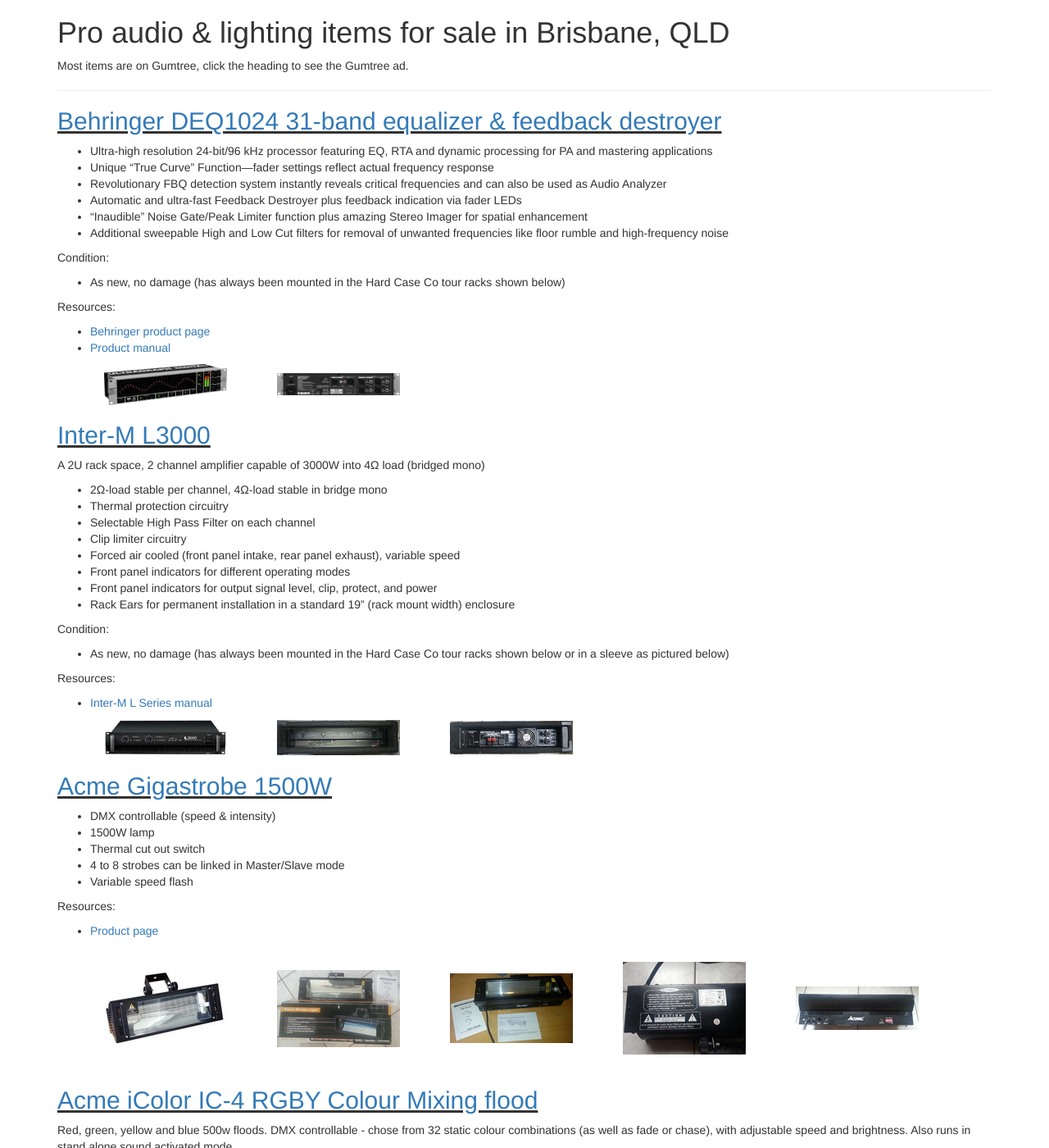
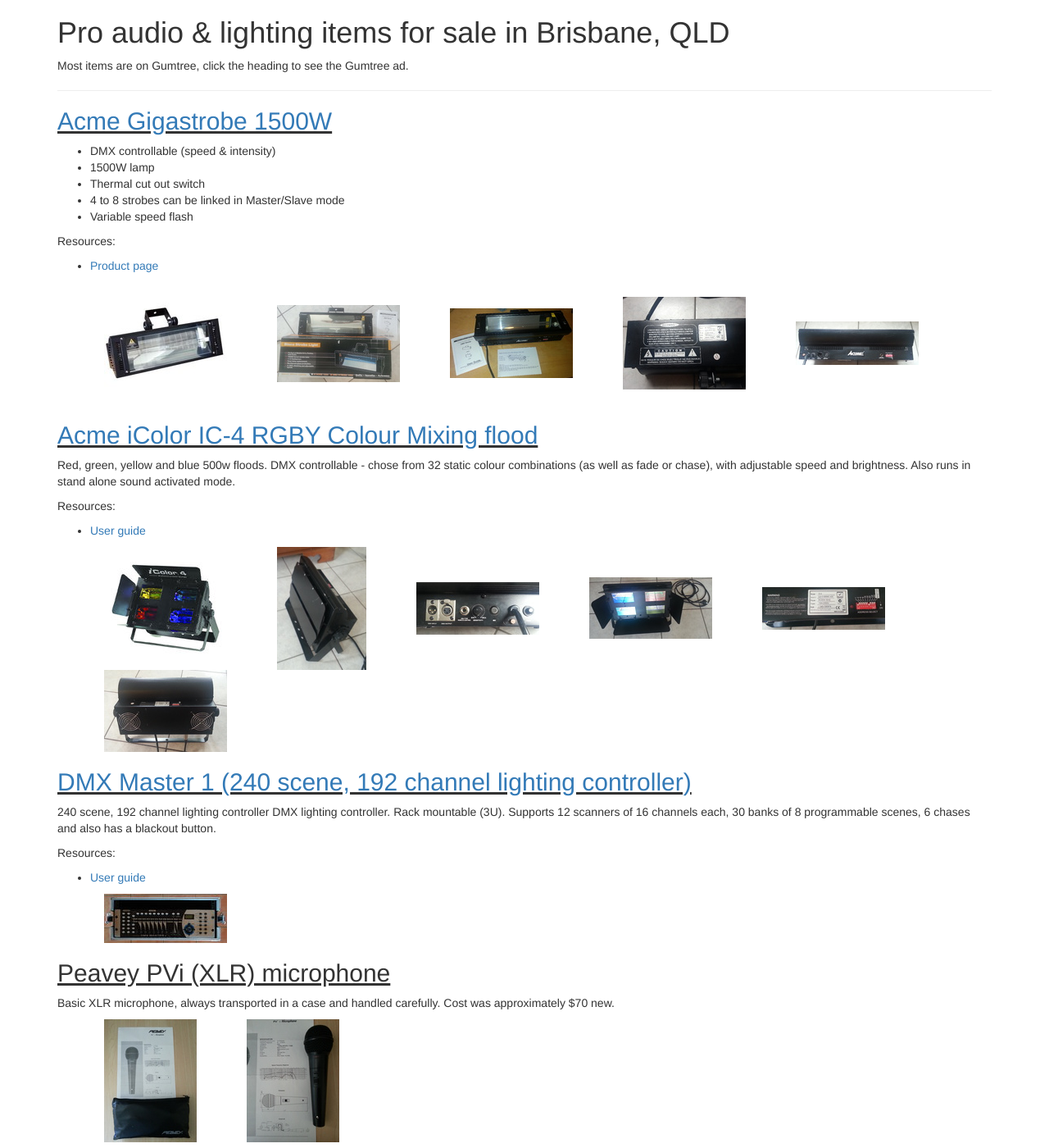
Before and after one commit to mdjnewman/av-gear-sale, a Jekyll site: the page built from index.md, in a window 1280 px wide and 1400 px high. Shown: the whole window at 82% size. Built offline with Jekyll 4.4.1, drawn with Linux system fonts in a browser that asks for light colours; nearby versions of some CDN libraries; Markdown is read by kramdown in place of the engine named in the settings; comment, search, counter and statistics services are not loaded.

Commit message:
Removing L3000 & DEQ1024

```diff
--- a/index.md
+++ b/index.md
@@ -9,56 +9,6 @@
 Most items are on Gumtree, click the heading to see the Gumtree ad.
 
 <hr/>
-
-## [Behringer DEQ1024 31-band equalizer & feedback destroyer](http://www.gumtree.com.au/s-ad/toowong/dj-gear-lighting/behringer-deq1024-31-band-equalizer-feedback-destroyer/1091829800)
-
-- Ultra-high resolution 24-bit/96 kHz processor featuring EQ, RTA and dynamic processing for PA and mastering applications
-- Unique “True Curve” Function—fader settings reflect actual frequency response
-- Revolutionary FBQ detection system instantly reveals critical frequencies and can also be used as Audio Analyzer
-- Automatic and ultra-fast Feedback Destroyer plus feedback indication via fader LEDs
-- "Inaudible" Noise Gate/Peak Limiter function plus amazing Stereo Imager for spatial enhancement
-- Additional sweepable High and Low Cut filters for removal of unwanted frequencies like floor rumble and high-frequency noise
-
-Condition:
-
-- As new, no damage (has always been mounted in the Hard Case Co tour racks shown below)
-
-Resources:
-
-* [Behringer product page](http://www.behringer.com/EN/Products/DEQ1024.aspx)
-* [Product manual](assets/manuals/Behringer DEQ1024 (manual).pdf)
-
-<p>
-{% include image.html filename="DEQ1024-Left.png" rel="DEQ1024" %}
-{% include image.html filename="DEQ1024-Rear.png" rel="DEQ1024" %}
-</p>
-
-## [Inter-M L3000](http://www.gumtree.com.au/s-ad/toowong/dj-gear-lighting/inter-m-l3000-3000w-power-amp-/1091726851)
-
-A 2U rack space, 2 channel amplifier capable of 3000W into 4Ω load (bridged mono)
-
-- 2Ω-load stable per channel, 4Ω-load stable in bridge mono
-- Thermal protection circuitry
-- Selectable High Pass Filter on each channel
-- Clip limiter circuitry
-- Forced air cooled (front panel intake, rear panel exhaust), variable speed
-- Front panel indicators for different operating modes
-- Front panel indicators for output signal level, clip, protect, and power
-- Rack Ears for permanent installation in a standard 19” (rack mount width) enclosure
-
-Condition:
-
-- As new, no damage (has always been mounted in the Hard Case Co tour racks shown below or in a sleeve as pictured below)
-
-Resources:
-
-* [Inter-M L Series manual](assets/manuals/Inter-M L Series (manual).pdf)
-
-<p>
-{% include image.html filename="l3000-front.jpg" rel="L3000" %}
-{% include image.html filename="l3000-racked-front.jpg" rel="L3000" %}
-{% include image.html filename="l3000-racked-rear.jpg" rel="L3000" %}
-</p>
 
 ## [Acme Gigastrobe 1500W](http://www.gumtree.com.au/s-ad/toowong/dj-gear-lighting/acme-gigastrobe-1500w-dmx-controllable-strobe-/1091824265)
 
```
